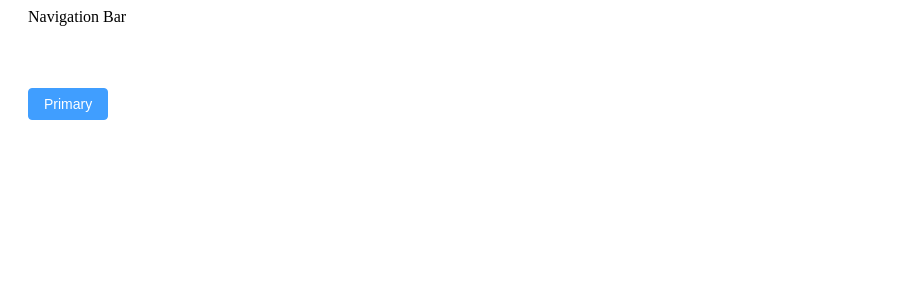
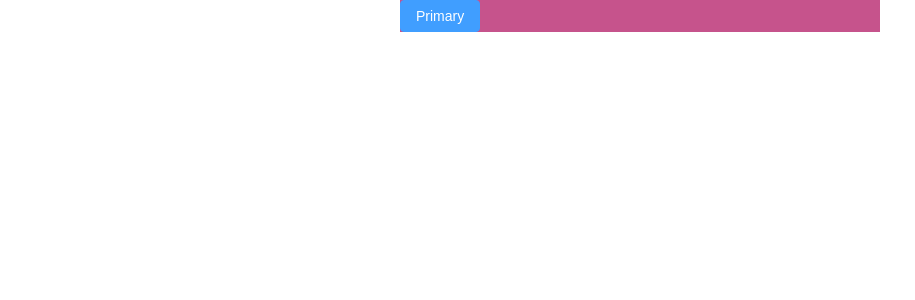
Before and after one commit to NayThuKhant/wave-hackathon-frontend, a Nuxt app: page / in a window 1280 px wide. Shown: the top 300 px of the page, without its empty margins (0-915 px from the left). Built offline with nearby package versions, Linux system fonts and the light colour scheme.

Commit message:
twar kaung nay yaw hae

```diff
--- /dev/null
+++ b/assets/scss/kopailay.scss
@@ -0,0 +1,4 @@
+body {
+    padding: 0;
+    margin: 0;
+}
--- /dev/null
+++ b/components/BaseFooter.vue
@@ -0,0 +1,5 @@
+<template>
+    <div style="background-color: #c6538c">
+        <p>It's Footer</p>
+    </div>
+</template>
--- a/layouts/default.vue
+++ b/layouts/default.vue
@@ -1,13 +1,9 @@
 <template>
-  <div class="common-layout">
-    <el-container>
-      <el-header>Navigation Bar</el-header>
-      <el-main>
-        <slot />
-      </el-main>
-    </el-container>
+  <div style="max-width: 480px; background-color: #c6538c; margin: auto; padding: 0;">
+    <slot />
   </div>
 </template>
 <style scoped></style>
 
-<script></script>
+<script>
+</script>
--- a/nuxt.config.ts
+++ b/nuxt.config.ts
@@ -4,4 +4,5 @@ export default defineNuxtConfig({
         '@element-plus/nuxt',
         '@pinia/nuxt',
     ],
+    css: ['~/assets/scss/kopailay.scss']
 })
--- a/package.json
+++ b/package.json
@@ -18,6 +18,7 @@
   },
   "dependencies": {
     "@pinia/nuxt": "^0.4.11",
-    "pinia": "^2.1.6"
+    "pinia": "^2.1.6",
+    "sass": "^1.66.1"
   }
 }
```
Also changed, not shown: 1 other file (tests, documents, lock files or other folders).
